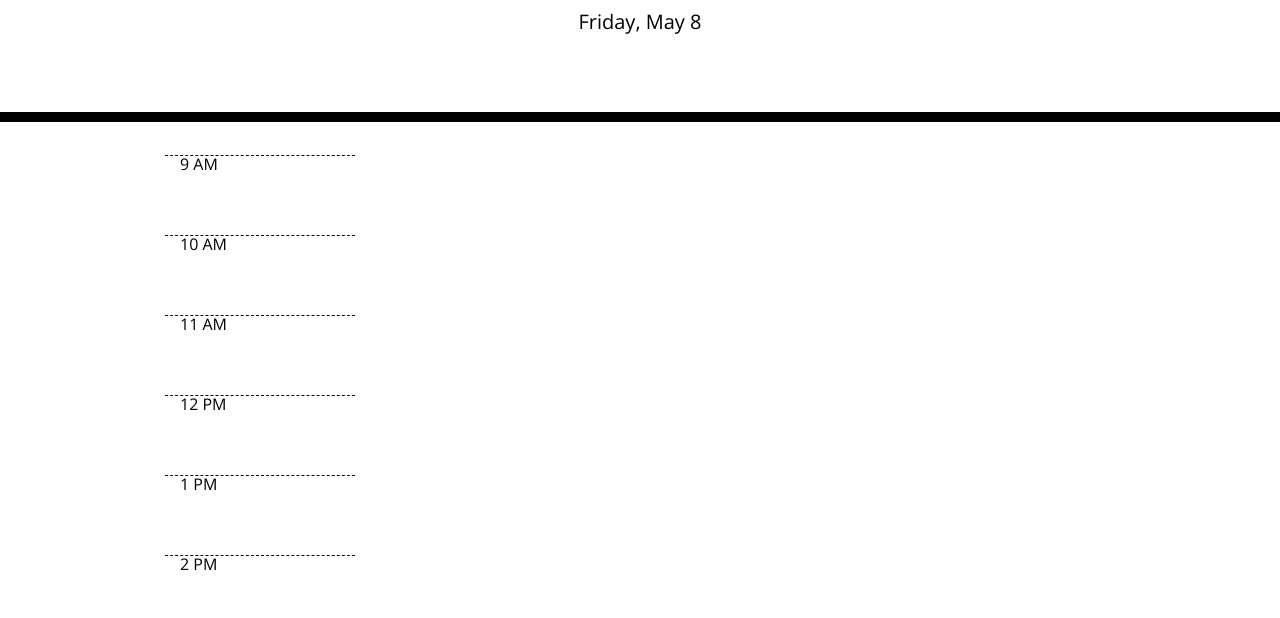
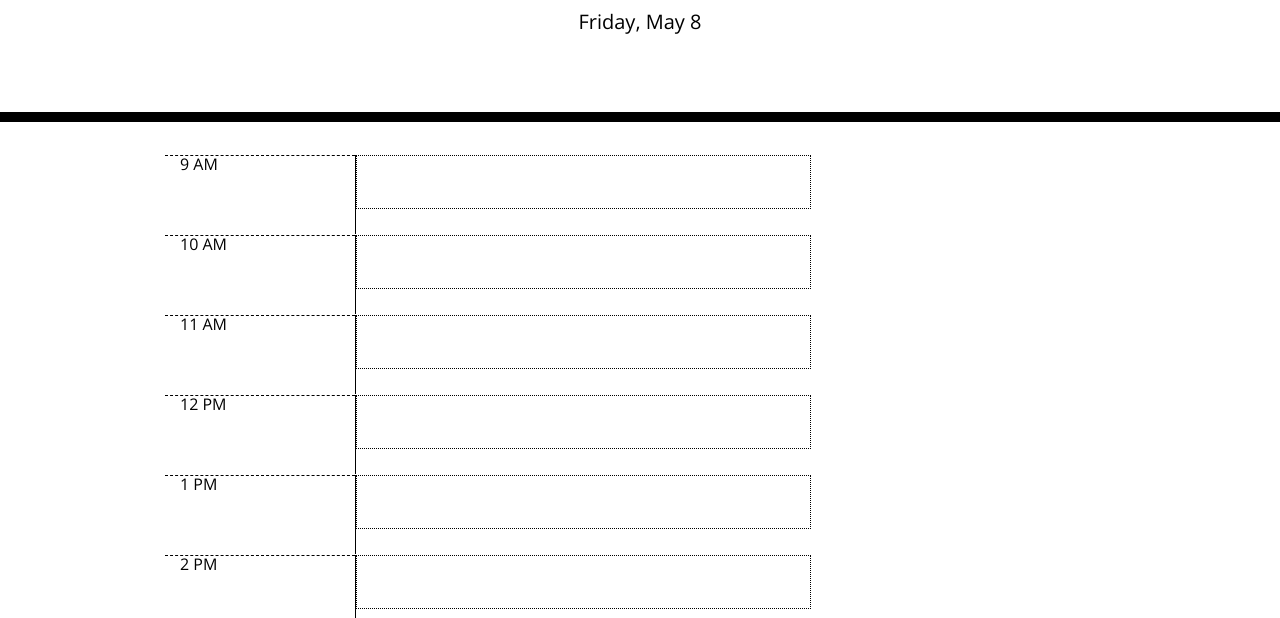
Before and after one commit to kevincwashburn/Work-Day-Planner, a plain HTML site: page index.html in a window 1280 px wide. Shown: the part 182-800 px from the top of the page. Drawn offline with nearby package versions, Linux system fonts and the light colour scheme.

Commit message:
renamed customBorder class to custom-border in script.js and style.css

```diff
--- a/assets/css/style.css
+++ b/assets/css/style.css
@@ -28,7 +28,7 @@ textarea{
   white-space: pre-wrap;
 }
 
-.customBorder {
+.custom-border {
   border-left: 1px solid black;
   padding: 0px;
 }
--- a/assets/js/script.js
+++ b/assets/js/script.js
@@ -52,8 +52,16 @@ $(document).ready(function() {
         row.append(hourCol);
 
         var customBorder = $("<div>").attr({
-            "class": "col-lg-6 customBorder"
-        })
+            "class": "col-lg-6 custom-border"
+        });
+        var textArea = $("<textarea>").attr({
+            "class": "description",
+            "id": "text"
+        });
+        customBorder.append(textArea);
+        row.append(customBorder);
+
+
 
     })
 
```
